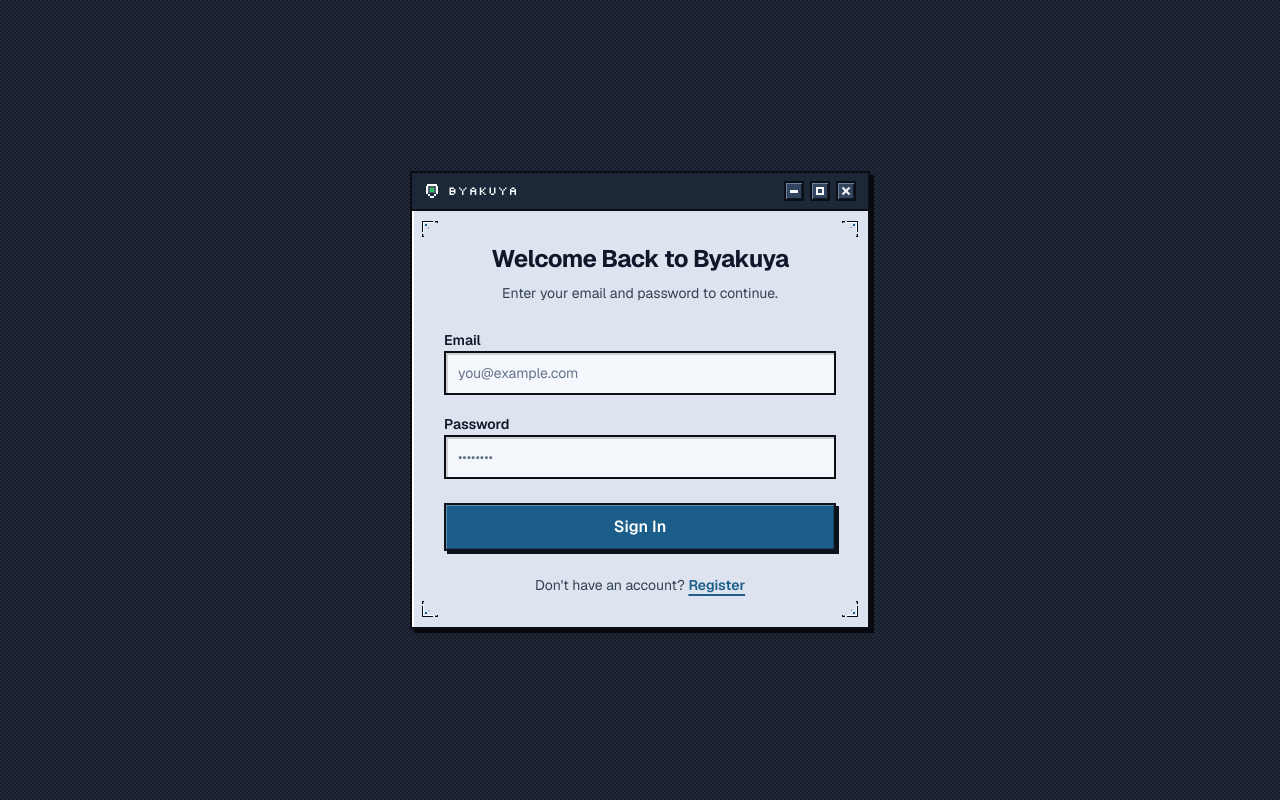
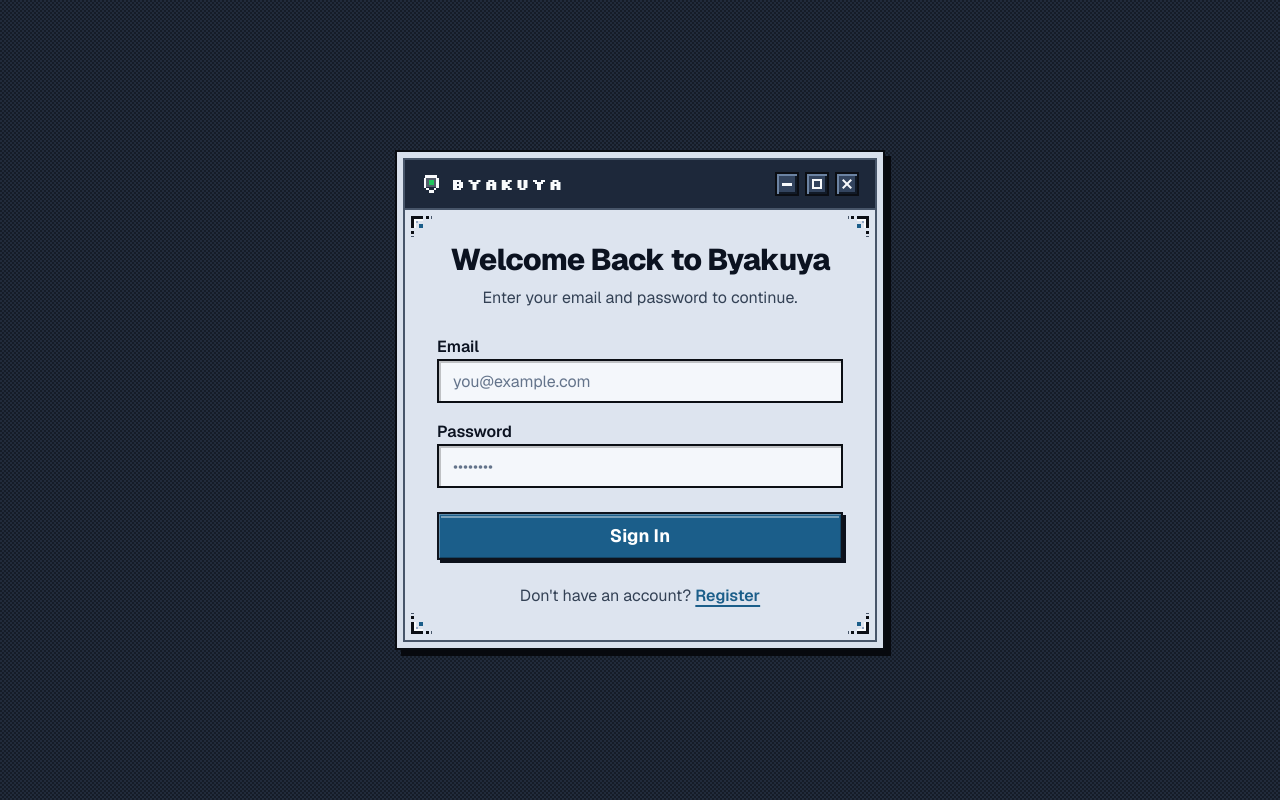
Before and after one commit to AriefDaffa/byakuya, a Next.js app: page /login in a window 1280 px wide. Built offline with nearby package versions, Linux system fonts and the light colour scheme; no server answers.

Commit message:
feat(ui): round 3 polish on t3/auth-window-round3-polish

```diff
--- a/src/components/auth/login-form.tsx
+++ b/src/components/auth/login-form.tsx
@@ -9,7 +9,12 @@ import { useState } from 'react';
 import { toast } from 'sonner';
 
 const inputClassName =
-  'w-full rounded-none border-2 border-[#0b0e14] bg-[#f4f7fb] px-3 py-2.5 font-sans text-sm text-[#0f172a] shadow-[inset_2px_2px_0_rgba(0,0,0,0.16)] outline-none placeholder:text-[#64748b] focus-visible:outline-2 focus-visible:outline-offset-2 focus-visible:outline-[#1b5e8a]';
+  'h-11 w-full rounded-none border-2 border-[#0b0e14] bg-[#f4f7fb] px-3.5 font-sans text-base text-[#0f172a] shadow-[inset_2px_2px_0_rgba(0,0,0,0.22)] outline-none placeholder:text-[#64748b] focus-visible:outline-2 focus-visible:outline-offset-2 focus-visible:outline-[#1b5e8a]';
+
+const labelClassName = 'font-sans text-base font-semibold text-[#0b1220]';
+
+const submitButtonClassName =
+  'pixel-btn relative mt-2 h-12 w-full rounded-none bg-[#1b5e8a] font-sans text-lg font-bold text-white before:pointer-events-none before:absolute before:inset-x-0.5 before:top-0.5 before:h-0.5 before:bg-white/40 hover:bg-[#2271a6] disabled:cursor-not-allowed disabled:opacity-60';
 
 /**
  * `redirect()` inside a server action rejects the client promise with a
@@ -63,20 +68,17 @@ export function LoginForm() {
   return (
     <div className="w-full space-y-6">
       <div className="space-y-2 text-center">
-        <h1 className="font-sans text-2xl font-bold tracking-tight text-[#0f172a]">
+        <h1 className="font-sans text-3xl font-extrabold tracking-tight text-[#0b1220]">
           Welcome Back to Byakuya
         </h1>
-        <p className="font-sans text-sm text-[#334155]">
+        <p className="font-sans text-base text-[#334155]">
           Enter your email and password to continue.
         </p>
       </div>
 
       <form onSubmit={form.handleSubmit(onSubmit)} className="space-y-4">
         <div className="space-y-2">
-          <label
-            htmlFor="email"
-            className="font-sans text-sm font-semibold text-[#0f172a]"
-          >
+          <label htmlFor="email" className={labelClassName}>
             Email
           </label>
           <input
@@ -95,10 +97,7 @@ export function LoginForm() {
         </div>
 
         <div className="space-y-2">
-          <label
-            htmlFor="password"
-            className="font-sans text-sm font-semibold text-[#0f172a]"
-          >
+          <label htmlFor="password" className={labelClassName}>
             Password
           </label>
           <input
@@ -116,16 +115,12 @@ export function LoginForm() {
           )}
         </div>
 
-        <button
-          type="submit"
-          disabled={isLoading}
-          className="pixel-btn mt-2 w-full rounded-none bg-[#1b5e8a] py-2.5 font-sans text-base font-semibold text-white hover:bg-[#2171a6] disabled:cursor-not-allowed disabled:opacity-60"
-        >
+        <button type="submit" disabled={isLoading} className={submitButtonClassName}>
           {isLoading ? 'Signing in...' : 'Sign In'}
         </button>
       </form>
 
-      <p className="text-center font-sans text-sm text-[#334155]">
+      <p className="text-center font-sans text-base text-[#334155]">
         Don&apos;t have an account?{' '}
         <Link
           href="/register"
--- a/src/components/auth/register-form.tsx
+++ b/src/components/auth/register-form.tsx
@@ -10,7 +10,12 @@ import { toast } from 'sonner';
 import { useRouter } from 'next/navigation';
 
 const inputClassName =
-  'w-full rounded-none border-2 border-[#0b0e14] bg-[#f4f7fb] px-3 py-2.5 font-sans text-sm text-[#0f172a] shadow-[inset_2px_2px_0_rgba(0,0,0,0.16)] outline-none placeholder:text-[#64748b] focus-visible:outline-2 focus-visible:outline-offset-2 focus-visible:outline-[#1b5e8a]';
+  'h-11 w-full rounded-none border-2 border-[#0b0e14] bg-[#f4f7fb] px-3.5 font-sans text-base text-[#0f172a] shadow-[inset_2px_2px_0_rgba(0,0,0,0.22)] outline-none placeholder:text-[#64748b] focus-visible:outline-2 focus-visible:outline-offset-2 focus-visible:outline-[#1b5e8a]';
+
+const labelClassName = 'font-sans text-base font-semibold text-[#0b1220]';
+
+const submitButtonClassName =
+  'pixel-btn relative mt-2 h-12 w-full rounded-none bg-[#1b5e8a] font-sans text-lg font-bold text-white before:pointer-events-none before:absolute before:inset-x-0.5 before:top-0.5 before:h-0.5 before:bg-white/40 hover:bg-[#2271a6] disabled:cursor-not-allowed disabled:opacity-60';
 
 export function RegisterForm() {
   const [isLoading, setIsLoading] = useState(false);
@@ -50,20 +55,17 @@ export function RegisterForm() {
   return (
     <div className="w-full space-y-6">
       <div className="space-y-2 text-center">
-        <h1 className="font-sans text-2xl font-bold tracking-tight text-[#0f172a]">
+        <h1 className="font-sans text-3xl font-extrabold tracking-tight text-[#0b1220]">
           Register to Byakuya
         </h1>
-        <p className="font-sans text-sm text-[#334155]">
+        <p className="font-sans text-base text-[#334155]">
           Create your account to get started.
         </p>
       </div>
 
       <form onSubmit={form.handleSubmit(onSubmit)} className="space-y-4">
         <div className="space-y-2">
-          <label
-            htmlFor="name"
-            className="font-sans text-sm font-semibold text-[#0f172a]"
-          >
+          <label htmlFor="name" className={labelClassName}>
             Name
           </label>
           <input
@@ -82,10 +84,7 @@ export function RegisterForm() {
         </div>
 
         <div className="space-y-2">
-          <label
-            htmlFor="email"
-            className="font-sans text-sm font-semibold text-[#0f172a]"
-          >
+          <label htmlFor="email" className={labelClassName}>
             Email
           </label>
           <input
@@ -104,10 +103,7 @@ export function RegisterForm() {
         </div>
 
         <div className="space-y-2">
-          <label
-            htmlFor="password"
-            className="font-sans text-sm font-semibold text-[#0f172a]"
-          >
+          <label htmlFor="password" className={labelClassName}>
             Password
           </label>
           <input
@@ -125,16 +121,12 @@ export function RegisterForm() {
           )}
         </div>
 
-        <button
-          type="submit"
-          disabled={isLoading}
-          className="pixel-btn mt-2 w-full rounded-none bg-[#1b5e8a] py-2.5 font-sans text-base font-semibold text-white hover:bg-[#2171a6] disabled:cursor-not-allowed disabled:opacity-60"
-        >
+        <button type="submit" disabled={isLoading} className={submitButtonClassName}>
           {isLoading ? 'Creating account...' : 'Sign Up'}
         </button>
       </form>
 
-      <p className="text-center font-sans text-sm text-[#334155]">
+      <p className="text-center font-sans text-base text-[#334155]">
         Already have an account?{' '}
         <Link
           href="/login"
--- a/src/components/layout/auth-layout.tsx
+++ b/src/components/layout/auth-layout.tsx
@@ -7,7 +7,7 @@ interface AuthLayoutProps {
 
 function PixelWindowButton({ children }: { children: ReactNode }) {
   return (
-    <span className="relative flex size-5 items-center justify-center border-2 border-[#0b0e14] bg-[#33445e] shadow-[inset_1px_1px_0_#6b83a3,inset_-1px_-1px_0_#111a27]">
+    <span className="relative flex size-6 items-center justify-center border-2 border-[#0b0e14] bg-[#33445e] shadow-[inset_2px_2px_0_#6b83a3,inset_-2px_-2px_0_#111a27]">
       {children}
     </span>
   );
@@ -17,15 +17,15 @@ function PixelWindowControls() {
   return (
     <div className="flex items-center gap-1.5" aria-hidden="true">
       <PixelWindowButton>
-        <span className="block h-[3px] w-2 bg-[#f8fafc]" />
+        <span className="block h-[3px] w-2.5 bg-[#f8fafc]" />
       </PixelWindowButton>
       <PixelWindowButton>
-        <span className="block size-2 border-2 border-[#f8fafc]" />
+        <span className="block size-2.5 border-2 border-[#f8fafc]" />
       </PixelWindowButton>
       <PixelWindowButton>
-        <span className="relative block size-2">
-          <span className="absolute top-1/2 left-1/2 h-[2px] w-2.5 -translate-x-1/2 -translate-y-1/2 rotate-45 bg-[#f8fafc]" />
-          <span className="absolute top-1/2 left-1/2 h-[2px] w-2.5 -translate-x-1/2 -translate-y-1/2 -rotate-45 bg-[#f8fafc]" />
+        <span className="relative block size-2.5">
+          <span className="absolute top-1/2 left-1/2 h-[2px] w-3 -translate-x-1/2 -translate-y-1/2 rotate-45 bg-[#f8fafc]" />
+          <span className="absolute top-1/2 left-1/2 h-[2px] w-3 -translate-x-1/2 -translate-y-1/2 -rotate-45 bg-[#f8fafc]" />
         </span>
       </PixelWindowButton>
     </div>
@@ -35,31 +35,37 @@ function PixelWindowControls() {
 type Corner = 'top-left' | 'top-right' | 'bottom-right' | 'bottom-left';
 
 const cornerPlacement: Record<Corner, string> = {
-  'top-left': 'top-2 left-2',
-  'top-right': 'top-2 right-2 rotate-90',
-  'bottom-right': 'right-2 bottom-2 rotate-180',
-  'bottom-left': 'bottom-2 left-2 -rotate-90',
+  'top-left': 'top-1 left-1',
+  'top-right': 'top-1 right-1 rotate-90',
+  'bottom-right': 'right-1 bottom-1 rotate-180',
+  'bottom-left': 'bottom-1 left-1 -rotate-90',
 };
 
 function PixelCornerBracket({ corner }: { corner: Corner }) {
   return (
     <svg
-      viewBox="0 0 20 20"
-      width="20"
-      height="20"
+      viewBox="0 0 24 24"
+      width="24"
+      height="24"
       shapeRendering="crispEdges"
       aria-hidden="true"
       focusable="false"
-      className={`pointer-events-none absolute ${cornerPlacement[corner]}`}
+      className={`pointer-events-none absolute size-6 ${cornerPlacement[corner]}`}
     >
-      <path d="M2 2h11v2H4v9H2z" fill="#0b0e14" />
-      <path d="M15 2h3v2h-3z" fill="#0b0e14" />
-      <path d="M2 15h2v3H2z" fill="#0b0e14" />
-      <path d="M3 3h10v1H4v10H3z" fill="#f8fafc" />
-      <path d="M15 3h2v1h-2z" fill="#93a7c4" />
-      <path d="M3 15h1v2H3z" fill="#93a7c4" />
-      <rect x="5" y="5" width="2" height="2" fill="#1b5e8a" />
-      <rect x="8" y="8" width="1" height="2" fill="#93a7c4" />
+      {/* Thick dark pixel L-frame */}
+      <rect x="2" y="2" width="12" height="3" fill="#0b0e14" />
+      <rect x="2" y="2" width="3" height="12" fill="#0b0e14" />
+      {/* Detached pixel blocks for the stepped ornament */}
+      <rect x="17" y="2" width="3" height="3" fill="#0b0e14" />
+      <rect x="2" y="17" width="3" height="3" fill="#0b0e14" />
+      <rect x="22" y="2" width="1" height="3" fill="#475569" />
+      <rect x="2" y="22" width="3" height="1" fill="#475569" />
+      {/* Inner white highlight bevel */}
+      <rect x="5" y="5" width="9" height="2" fill="#f8fafc" />
+      <rect x="5" y="5" width="2" height="9" fill="#f8fafc" />
+      {/* Muted silver step + blue accent pixel */}
+      <rect x="7" y="7" width="2" height="2" fill="#93a7c4" />
+      <rect x="10" y="10" width="4" height="4" fill="#1b5e8a" />
     </svg>
   );
 }
@@ -67,16 +73,19 @@ function PixelCornerBracket({ corner }: { corner: Corner }) {
 export function AuthLayout({ children }: AuthLayoutProps) {
   return (
     <div className="pixel-auth-bg flex min-h-dvh items-center justify-center p-4 sm:p-6">
-      <div className="w-full max-w-[460px] border-2 border-[#0b0e14] bg-[#dde4ef] text-[#0f172a] shadow-[inset_2px_2px_0_#ffffff,4px_4px_0_#07090e]">
-        <div className="flex items-center justify-between border-b-2 border-[#0b0e14] bg-[#1c2738] px-3 py-2 text-[#f8fafc]">
-          <div className="flex items-center gap-2">
-            <PixelCrestIcon className="size-4" />
-            <span className="font-pixel-mono text-xs tracking-wider">BYAKUYA</span>
+      <div className="w-full max-w-[490px] border-2 border-[#090c12] bg-[#d8e0ec] text-[#0f172a] shadow-[6px_6px_0_#07090e]">
+        <div className="m-1.5 flex flex-col border-2 border-[#475569] bg-[#dde4ef]">
+          <div className="flex items-center justify-between border-b-2 border-[#475569] bg-[#1d283a] px-4 py-3 text-[#f8fafc]">
+            <div className="flex items-center gap-2.5">
+              <PixelCrestIcon className="size-5" />
+              <span className="font-pixel-mono text-base font-bold tracking-widest">
+                BYAKUYA
+              </span>
             </div>
             <PixelWindowControls />
           </div>
 
-        <div className="relative p-6 sm:p-8">
+          <div className="relative p-7 sm:p-8">
             <PixelCornerBracket corner="top-left" />
             <PixelCornerBracket corner="top-right" />
             <PixelCornerBracket corner="bottom-right" />
@@ -85,5 +94,6 @@ export function AuthLayout({ children }: AuthLayoutProps) {
           </div>
         </div>
       </div>
+    </div>
   );
 }
```
Lines whose indentation alone changed are shown as unchanged.
